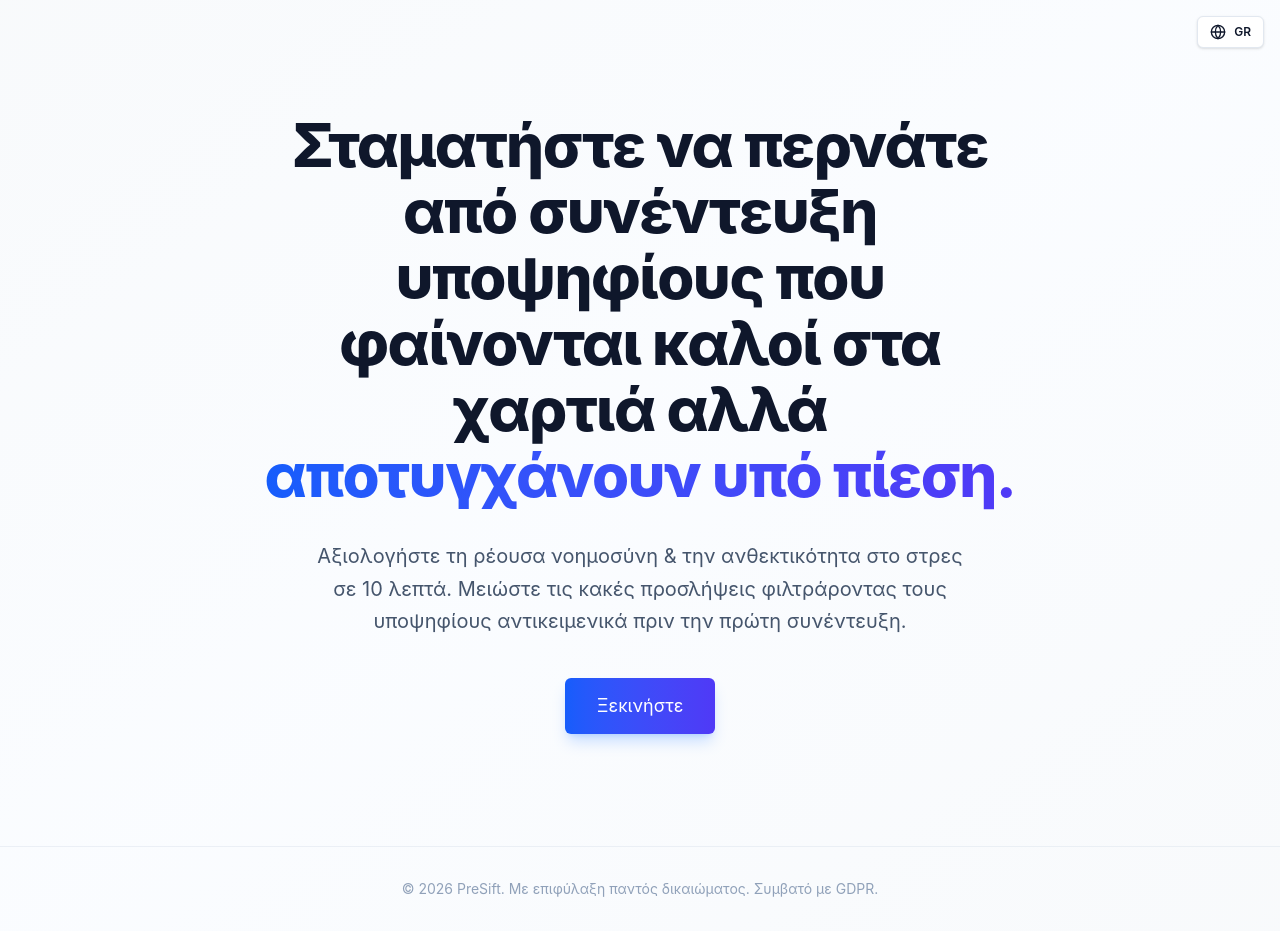
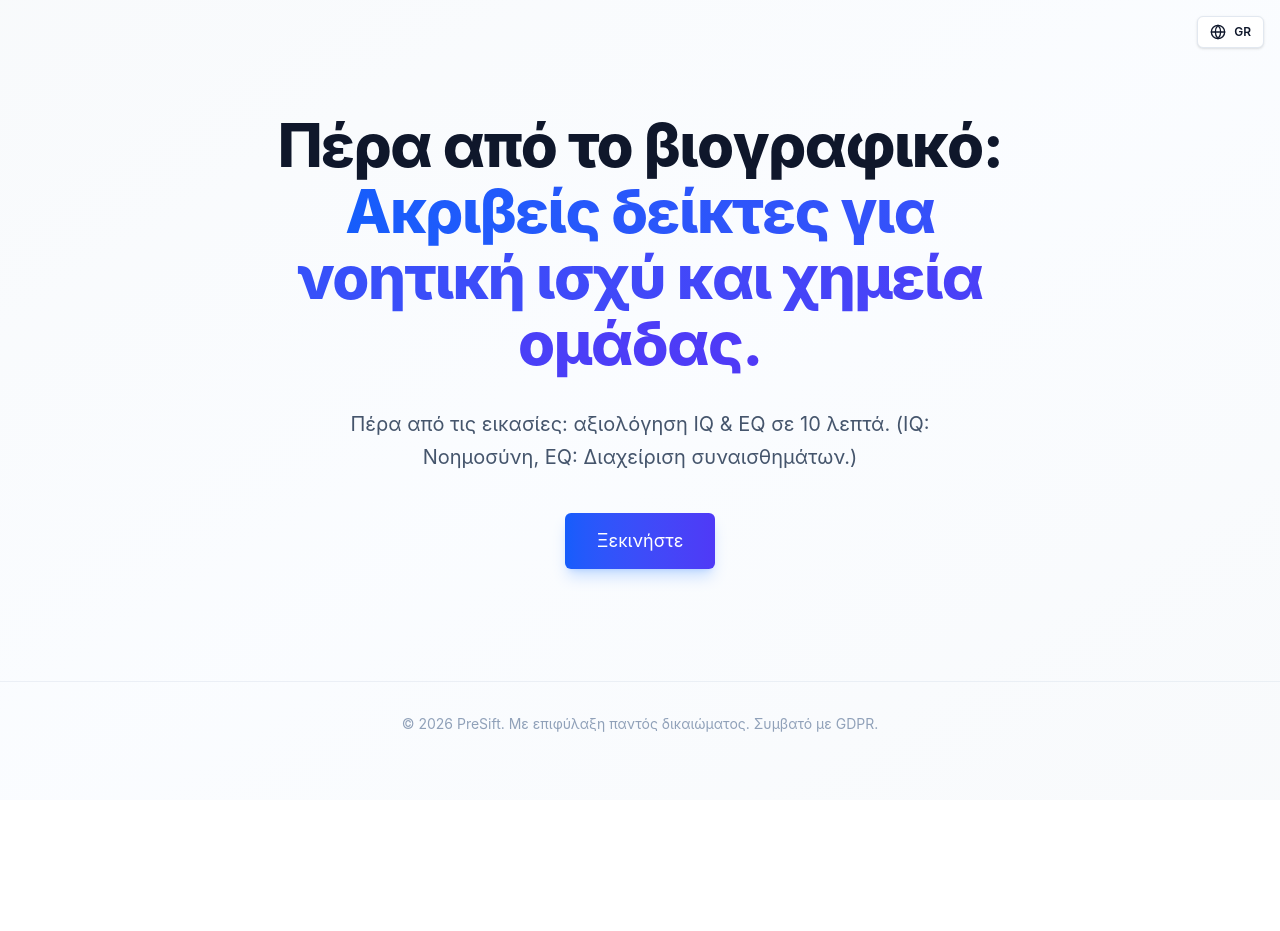
Before and after one commit to Prokopios1/presift, a React (Vite) app: page / in a window 1280 px wide. After the commit the page ends 800 px from the top, so only its background shows below. Built offline with nearby package versions, Linux system fonts and the light colour scheme; no server answers.

Commit message:
copy(i18n): P.-reviewed Greek copy — hero (title+subtitle), nav tooltips, greeting, SMILE tooltips/instruction, perceptual-accuracy label + spelling fixes

```diff
--- a/src/locales/en.json
+++ b/src/locales/en.json
@@ -44,9 +44,9 @@
   "error.ERR_LENGTH_MISMATCH": "The number of answers does not match the session.",
   "error.ERR_MISSING_ANSWER": "An answer is missing for one or more items.",
   "error.default": "An unexpected error occurred.",
-  "landing.hero.title_start": "Stop interviewing candidates who look good on paper but ",
-  "landing.hero.title_highlight": "fail under pressure.",
-  "landing.hero.subtitle": "Screen fluid intelligence & stress resilience in 10 minutes. Reduce bad hires by filtering candidates objectively before the first interview.",
+  "landing.hero.title_start": "Beyond the resume: ",
+  "landing.hero.title_highlight": "Precise metrics for cognitive power and human chemistry.",
+  "landing.hero.subtitle": "10 minutes to measure IQ & EQ. Zero guesswork.",
   "landing.cta.start": "Get Started",
   "landing.cta.tooltip": "Start screening with pay-as-you-go credits",
   "landing.footer": "© 2026 PreSift. All rights reserved. GDPR Compliant.",
@@ -285,9 +285,9 @@
   "test.loading": "Loading assessment session...",
   "test.btn.start": "Start timed assessment session",
   "test.btn.begin_video": "Begin video perception trials",
-  "test.video.instruct": "Select your judgment below once the clip finishes playing.",
+  "test.video.instruct": "Once the clip finishes playing, choose if the video shows a real or fake smile.",
   "test.btn.authentic": "Judge smile as authentic emotion",
-  "test.btn.posed": "Judge smile as posed or social",
+  "test.btn.posed": "Real or fake smile?",
   "test.submitting": "Submitting your responses...",
   "test.btn.submit": "Submit results and return home",
   "admin.tooltip.more_actions": "More actions",
--- a/src/locales/gr.json
+++ b/src/locales/gr.json
@@ -10,7 +10,7 @@
   "status.completed": "Ολοκληρώθηκε",
   "status.expired": "Έληξε",
   "dashboard.title": "Επισκόπηση",
-  "dashboard.welcome": "Καλώς ορίσατε",
+  "dashboard.welcome": "Καλώς όρισες",
   "dashboard.recentActivity": "Πρόσφατη Δραστηριότητα",
   "dashboard.table.candidate": "Υποψήφιος",
   "dashboard.table.status": "Κατάσταση",
@@ -44,9 +44,9 @@
   "error.ERR_LENGTH_MISMATCH": "Ο αριθμός των απαντήσεων δεν ταιριάζει με τη συνεδρία.",
   "error.ERR_MISSING_ANSWER": "Λείπει η απάντηση για μία ή περισσότερες ερωτήσεις.",
   "error.default": "Παρουσιάστηκε ένα μη αναμενόμενο σφάλμα.",
-  "landing.hero.title_start": "Σταματήστε να περνάτε από συνέντευξη υποψηφίους που φαίνονται καλοί στα χαρτιά αλλά ",
-  "landing.hero.title_highlight": "αποτυγχάνουν υπό πίεση.",
-  "landing.hero.subtitle": "Αξιολογήστε τη ρέουσα νοημοσύνη & την ανθεκτικότητα στο στρες σε 10 λεπτά. Μειώστε τις κακές προσλήψεις φιλτράροντας τους υποψηφίους αντικειμενικά πριν την πρώτη συνέντευξη.",
+  "landing.hero.title_start": "Πέρα από το βιογραφικό: ",
+  "landing.hero.title_highlight": "Ακριβείς δείκτες για νοητική ισχύ και χημεία ομάδας.",
+  "landing.hero.subtitle": "Πέρα από τις εικασίες: αξιολόγηση IQ & EQ σε 10 λεπτά. (IQ: Νοημοσύνη, EQ: Διαχείριση συναισθημάτων.)",
   "landing.cta.start": "Ξεκινήστε",
   "landing.cta.tooltip": "Ξεκινήστε την αξιολόγηση με μονάδες pay-as-you-go",
   "landing.footer": "© 2026 PreSift. Με επιφύλαξη παντός δικαιώματος. Συμβατό με GDPR.",
@@ -180,11 +180,11 @@
   "nav.profile.tooltip": "Διαχείριση προφίλ και προβολή ιστορικού χρεώσεων",
   "nav.admin.tooltip": "Συνολική επισκόπηση όλων των λογαριασμών πελατών",
   "nav.pricing.tooltip": "Αγορά μονάδων αξιολόγησης υποψηφίων",
-  "nav.home.tooltip": "Επιστροφή στην αρχική σελίδα του PreSift",
+  "nav.home.tooltip": "Επιστροφή στην αρχική σελίδα",
   "impersonation.viewing": "Προβολή ως Recruiter (ID: ",
   "impersonation.exit": "Έξοδος από την προβολή",
   "nav.signout": "Αποσύνδεση",
-  "nav.signout.tooltip": "Λήξη της συνεδρίας σας και επιστροφή στη σελίδα σύνδεσης",
+  "nav.signout.tooltip": "Λήξη συνεδρίας – επιστροφή στη σελίδα σύνδεσης",
   "dashboard.tooltip.credits": "Υπόλοιπο μονάδων — κάθε σύνδεσμος αξιολόγησης κοστίζει 1 μονάδα",
   "dashboard.tooltip.topup": "Αγοράστε περισσότερες μονάδες αξιολόγησης — ανοίγει τη σελίδα πληρωμής",
   "dashboard.tooltip.back": "Επιστροφή στην προηγούμενη σελίδα",
@@ -285,9 +285,9 @@
   "test.loading": "Φόρτωση συνεδρίας αξιολόγησης...",
   "test.btn.start": "Έναρξη χρονομετρημένης συνεδρίας αξιολόγησης",
   "test.btn.begin_video": "Έναρξη δοκιμασιών αντίληψης βίντεο",
-  "test.video.instruct": "Επιλέξτε την κρίση σας παρακάτω μόλις ολοκληρωθεί η αναπαραγωγή του κλιπ.",
-  "test.btn.authentic": "Κρίνετε το χαμόγελο ως αυθεντικό συναίσθημα",
-  "test.btn.posed": "Κρίνετε το χαμόγελο ως στημένο ή κοινωνικό",
+  "test.video.instruct": "Όλις ολοκληρωθεί η αναπαραγωγή του κλιπ, διάλεξε αν είδες ένα αληθινό ή ψεύτικο χαμόγελο.",
+  "test.btn.authentic": "Διέκρινε τα αυθεντικά από τα ψεύτικα χαμόγελα",
+  "test.btn.posed": "Αληθινό ή ψεύτικο χαμόγελο",
   "test.submitting": "Υποβολή των απαντήσεών σας...",
   "test.btn.submit": "Υποβολή αποτελεσμάτων και επιστροφή στην αρχική",
   "admin.tooltip.more_actions": "Περισσότερες ενέργειες",
@@ -354,7 +354,7 @@
   "test_page.complete_badge": "Η Αξιολόγηση Ολοκληρώθηκε",
   "test_page.thank_body": "Οι απαντήσεις σας υποβλήθηκαν επιτυχώς και θα εξεταστούν από τον υπεύθυνο προσλήψεων. Μπορείτε τώρα να κλείσετε αυτό το παράθυρο.",
   "test_page.cal_summary": "Σύνοψη Αντιληπτικής Βαθμονόμησης",
-  "test_page.perc_accuracy": "Αντιληπτική Ακρίβεια",
+  "test_page.perc_accuracy": "Ακρίβεια αντίληψης συναισθημάτων",
   "test_page.percent_correct": "{pct}% Σωστές",
   "test_page.alignment_level": "Επίπεδο Συμφωνίας",
   "test_page.bias_direction": "Μεροληψία {bias}",
--- a/src/pages/LandingPage.tsx
+++ b/src/pages/LandingPage.tsx
@@ -19,13 +19,13 @@ export const LandingPage = () => {
         <main className="max-w-6xl mx-auto px-6 py-20 md:py-28">
           <div className="max-w-3xl mx-auto text-center space-y-8">
             <h1 className="text-4xl sm:text-5xl md:text-6xl font-extrabold tracking-tight leading-[1.1]">
-              {t('landing.hero.title_start', 'Stop interviewing candidates who look good on paper but ')}
+              {t('landing.hero.title_start', 'Beyond the resume: ')}
               <span className="bg-gradient-to-r from-blue-600 to-indigo-600 bg-clip-text text-transparent">
-                {t('landing.hero.title_highlight', 'fail under pressure.')}
+                {t('landing.hero.title_highlight', 'Precise metrics for cognitive power and human chemistry.')}
               </span>
             </h1>
             <p className="text-lg md:text-xl text-slate-600 dark:text-slate-400 max-w-2xl mx-auto leading-relaxed">
-              {t('landing.hero.subtitle', 'Screen fluid intelligence & stress resilience in 10 minutes. Reduce bad hires by filtering candidates objectively before the first interview.')}
+              {t('landing.hero.subtitle', '10 minutes to measure IQ & EQ. Zero guesswork.')}
             </p>
             <div className="flex flex-col sm:flex-row justify-center gap-4 pt-2">
               <Tooltip>
--- a/src/pages/TestPage.tsx
+++ b/src/pages/TestPage.tsx
@@ -612,7 +612,7 @@ export const TestPage = () => {
             <div className="w-full max-w-2xl flex flex-col items-center space-y-4">
               <div className="text-center">
                 <h3 className="text-lg font-medium text-slate-200">{t("test_page.smile_question", "Is this smile genuine or fake?")}</h3>
-                <p className="text-xs text-slate-400 mt-1">{t("test.video.instruct", "Select your judgment below once the clip finishes playing.")}</p>
+                <p className="text-xs text-slate-400 mt-1">{t("test.video.instruct", "Once the clip finishes playing, choose if the video shows a real or fake smile.")}</p>
               </div>
 
               <div className="grid grid-cols-2 gap-4 w-full">
@@ -639,7 +639,7 @@ export const TestPage = () => {
                       {t("test_page.fake", "Fake / Posed Smile")}
                     </Button>
                   </TooltipTrigger>
-                  <TooltipContent>{t("test.btn.posed", "Judge smile as posed or social")}</TooltipContent>
+                  <TooltipContent>{t("test.btn.posed", "Real or fake smile?")}</TooltipContent>
                 </Tooltip>
               </div>
 
```
Also changed, not shown: 2 other files (tests, documents, lock files or other folders).
